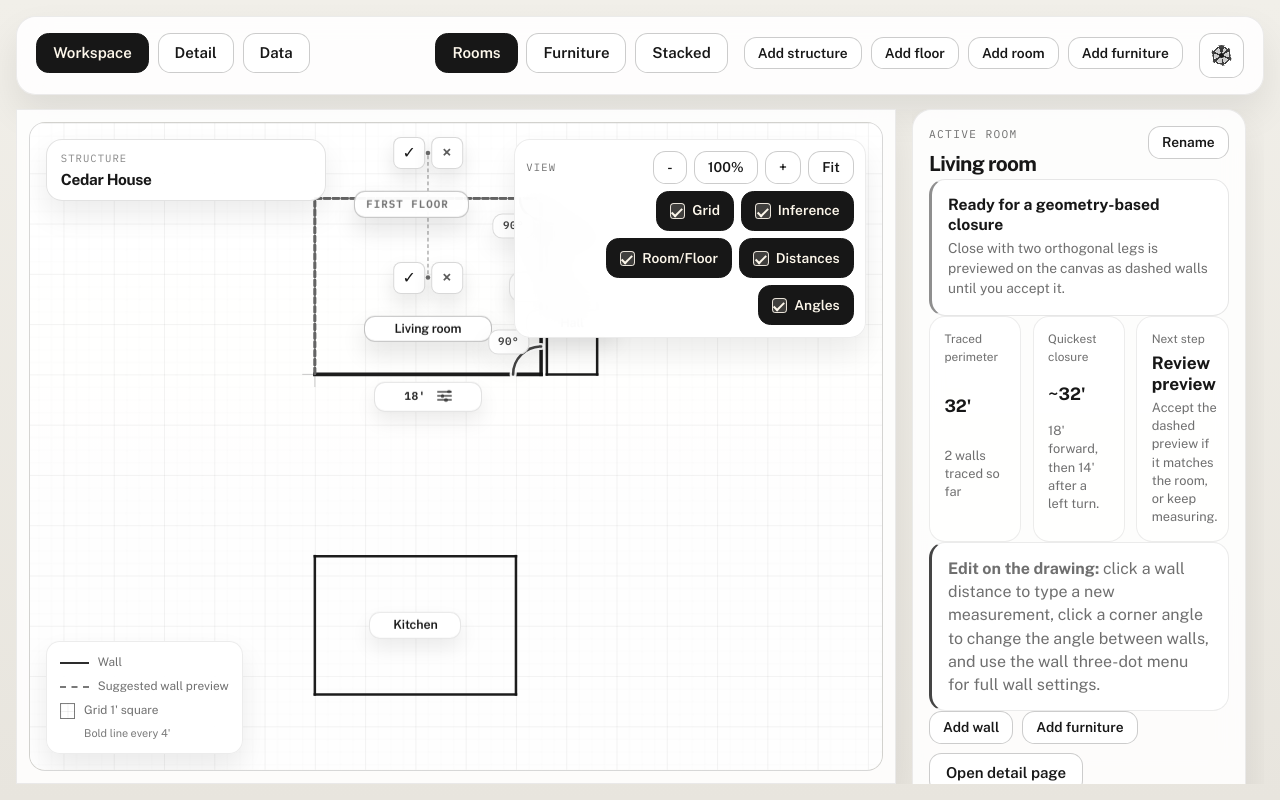
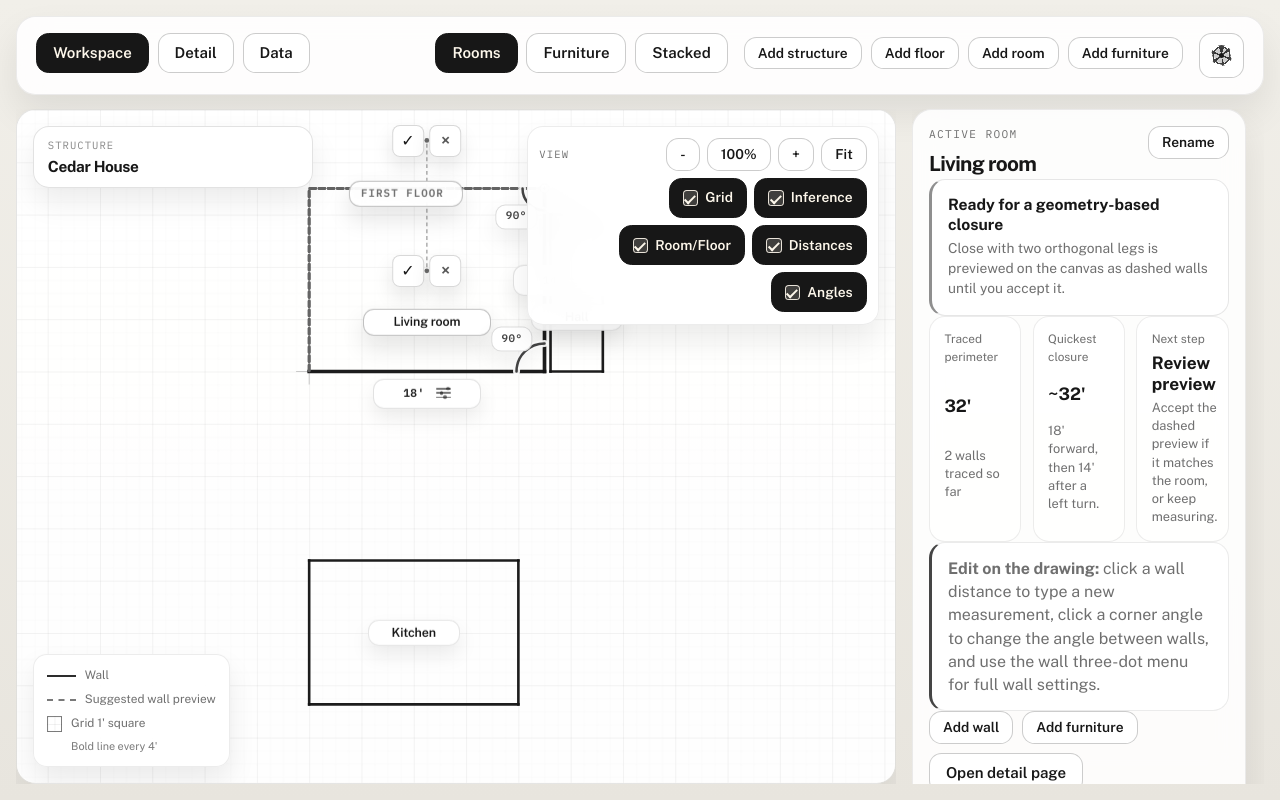
Before and after one commit to miltoncs/easy-floorplan, a React (Vite) app: page /workspace in a window 1280 px wide. Built offline with nearby package versions, Linux system fonts and the light colour scheme; a web font is replaced by a local one.

Commit message:
Simplify canvas container framing

```diff
--- a/src/App.css
+++ b/src/App.css
@@ -455,8 +455,8 @@
 
 .workspace-canvas {
   min-height: 0;
+  min-width: 0;
   display: flex;
-  padding: 0.75rem;
   overflow: hidden;
 }
 
@@ -485,9 +485,10 @@
   min-height: 0;
   height: 100%;
   max-height: 100%;
-  border-radius: var(--radius-card);
+  border-radius: var(--radius-panel);
   overflow: hidden;
-  border: 1px solid rgba(23, 23, 23, 0.16);
+  border: 1px solid rgba(23, 23, 23, 0.1);
+  box-shadow: var(--shadow);
   background:
     linear-gradient(180deg, rgba(253, 253, 252, 0.98), rgba(246, 245, 241, 0.98)),
     #faf9f5;
--- a/src/pages/WorkspacePage.tsx
+++ b/src/pages/WorkspacePage.tsx
@@ -75,7 +75,7 @@ export function WorkspacePage() {
   return (
     <section className="workspace-page">
       <div className="workspace-grid">
-        <div className="workspace-canvas panel-card">
+        <div className="workspace-canvas">
           <FloorplanCanvas />
         </div>
 
```
